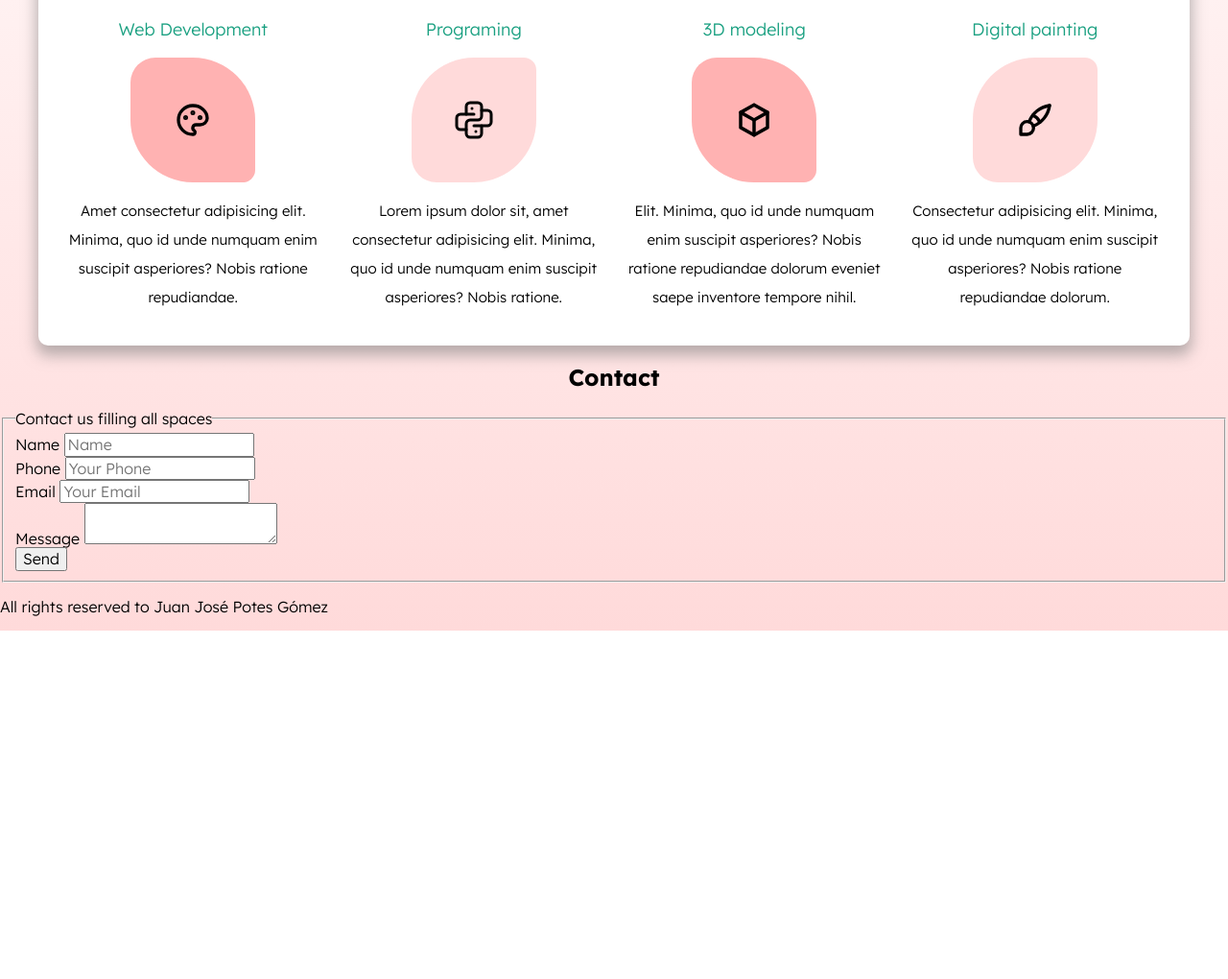
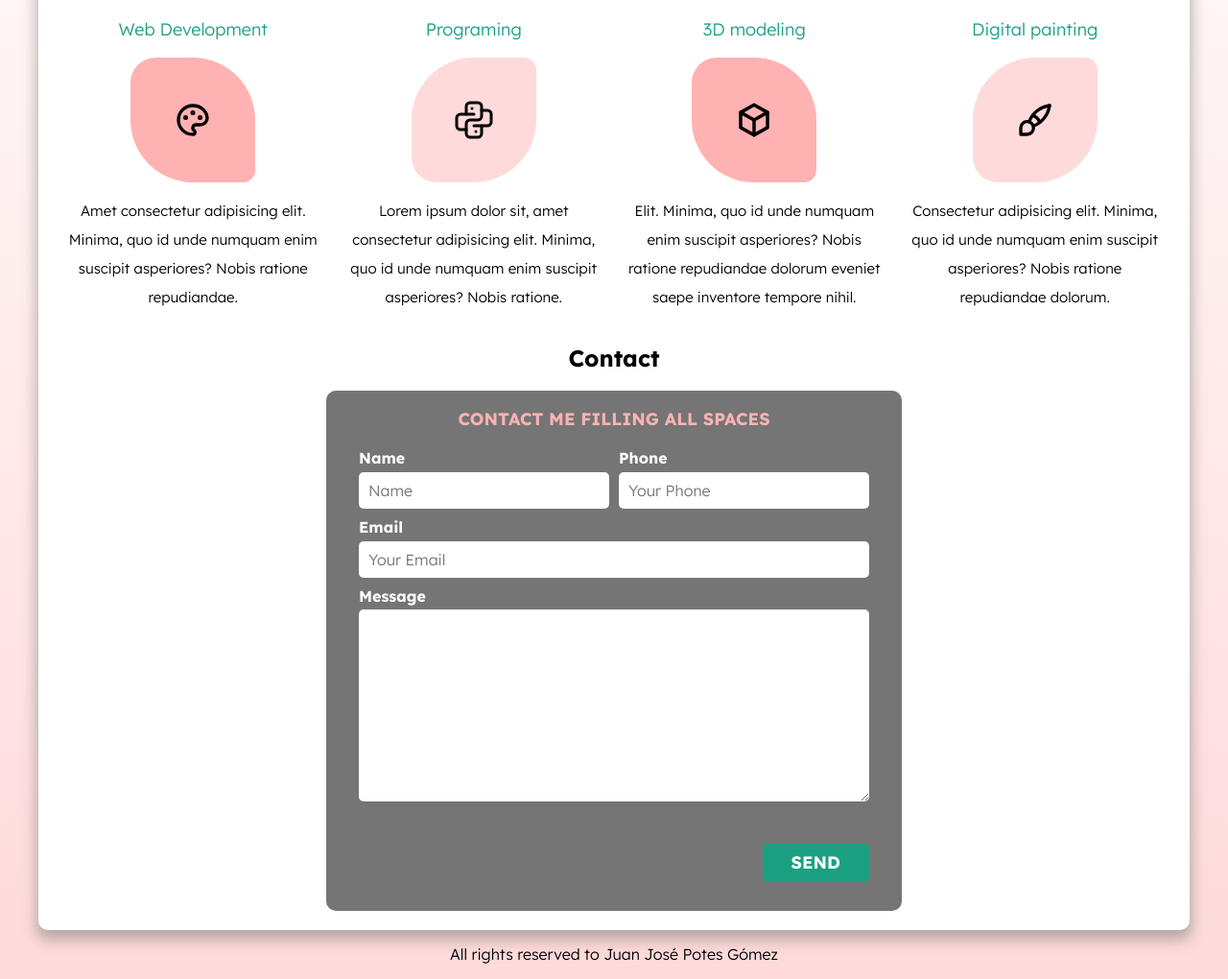
Before and after one commit to J-Potes/freelancer_inicio, a plain HTML site: page index.html in a window 1280 px wide. Shown: the part 672-1692 px from the top of the page at 96% size. Before the commit the page ends 1329 px from the top, so only its background shows below. Drawn offline with Linux system fonts and the light colour scheme.

Commit message:
Contact form

```diff
--- a/css/styles.css
+++ b/css/styles.css
@@ -43,6 +43,7 @@ body{
     border-radius: .5rem;
     width: 90%;
     text-align: center;
+    border: none;
 }
 
 @media (min-width: 480px) {
@@ -77,6 +78,28 @@ h3 {
 h1,h2,h3 {
     text-align: center;
 }
+
+/** Utilities **/
+
+.w-sm-100{
+    width: 100%;
+}
+
+@media (min-width: 768px) {
+    .w-sm-100{
+        width: auto;
+    }
+}
+
+.flex {
+    display: flex;
+}
+
+.align-right {
+    justify-content: flex-end;
+}
+
+
 
 /* Titles */
 
@@ -199,3 +222,69 @@ h1,h2,h3 {
     border-bottom-left-radius: 20%;
     background-color: var(--gradient);
 }
+
+/** Contact **/
+
+.form1 {
+    background-color: var(--gray);
+    width: min( 60rem, 100% ); /** min() take the lower value between the parameters **/
+    margin: 0 auto;
+    padding: 2rem;
+    border-radius: 1rem;;
+}
+
+.form1 fieldset{
+    border: none;
+}
+
+.form1 legend {
+    text-align: center;
+    font-size: 1.8rem;
+    font-weight: 700;
+    color: var(--primary);
+    text-transform: uppercase;
+    margin-bottom: 1.5rem;
+
+}
+
+@media (min-width: 768px) {
+    .field-container {
+        display: grid;
+        grid-template-columns: 1fr 1fr;
+        grid-template-rows: auto, auto, 20rem;
+        column-gap: 1rem;
+    }
+
+    .field:nth-child(3), .field:nth-child(4) {
+        grid-column: 1 / 3;
+    }
+}
+
+
+.field {
+    margin-bottom: 1rem;
+}
+
+.field label {
+    color: var(--white);
+    font-weight: bold;
+    margin-bottom: .5rem;
+    display: block;
+}
+
+.field textarea {
+    height: 20rem;
+}
+
+.input-text {
+    width: 100%;
+    border: none;
+    padding: 1rem;
+    border-radius: .5rem;
+}
+
+/** Footer **/
+
+.footer {
+    text-align: center;
+}
--- a/index.html
+++ b/index.html
@@ -121,40 +121,44 @@
                 </p>
             </section>
         </div> <!-- .services -->
-    </main>
+
 
         <section>
             <h2>Contact</h2>
-        <form>
+            <form class="form1">
                 <fieldset>
-                <legend>Contact us filling all spaces</legend>
-
-                <div>
+                    <legend>Contact me filling all spaces</legend>
+                    <div class="field-container">
+                        <div class="field">
                             <label for="">Name</label>
-                    <input type="text" placeholder="Name">
+                            <input class="input-text" type="text" placeholder="Name">
                         </div>
 
-                <div>
+                        <div class="field">
                             <label for="">Phone</label>
-                    <input type="number" placeholder="Your Phone">
+                            <input class="input-text" type="number" placeholder="Your Phone">
                         </div>
 
-                <div>
+                        <div class="field">
                             <label for="">Email</label>
-                    <input type="email" placeholder="Your Email">
+                            <input class="input-text" type="email" placeholder="Your Email">
                         </div>
 
-                <div>
+                        <div class="field">
                             <label for="">Message</label>
-                    <textarea></textarea>
+                            <textarea class="input-text" ></textarea>
+                        </div>
                     </div>
 
-                <input type="submit" value="Send">
+                    <div class="flex align-right">
+                        <input class="button w-sm-100" type="submit" value="Send">
+                    </div>
                 </fieldset>
             </form>
         </section>
+    </main>
 
-    <footer>
+    <footer class="footer">
         <p>All rights reserved to Juan José Potes Gómez</p>
     </footer>
 </body>
```
Also changed, not shown: nosotros.html (deleted, +0 -12 lines). Lines whose indentation alone changed are shown as unchanged.
